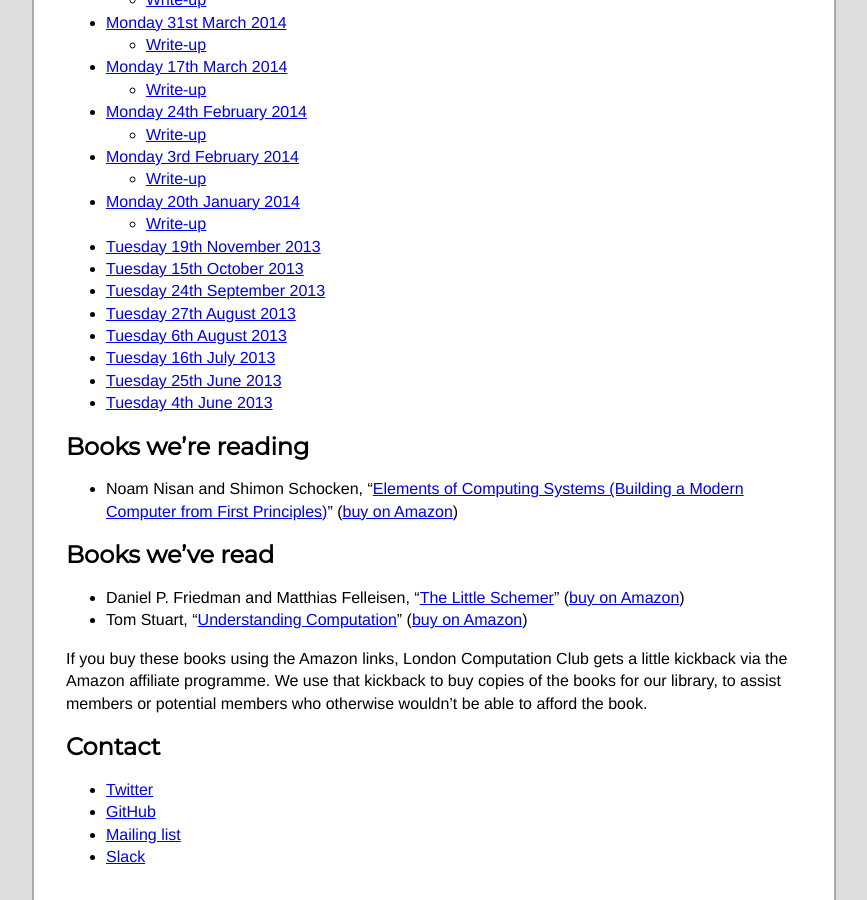
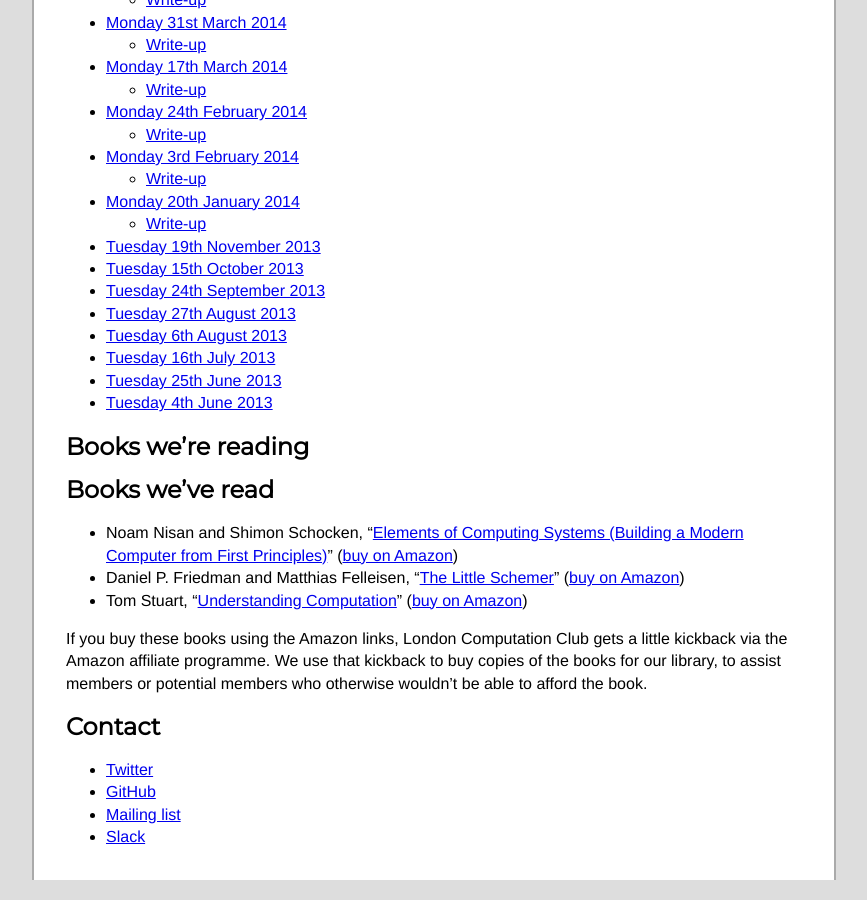
Before and after one commit to computationclub/computationclub.github.io, a Jekyll site: the page built from index.html, in a window 1280 px wide and 900 px high, scrolled down 1895 px. Shown: the whole window, without its empty margins (206-1073 px from the left). Built offline with Jekyll 4.4.1, drawn with Linux system fonts in a browser that asks for light colours; some web fonts are replaced; some of the changed lines change nothing that is shown.

Commit message:
Finish reading NAND2Tetris

```diff
--- a/_data/books.yml
+++ b/_data/books.yml
@@ -5,7 +5,7 @@
   url: http://www.nand2tetris.org/
   amazon_url: http://www.amazon.co.uk/gp/product/0262640686/ref=as_li_tl?ie=UTF8&camp=1634&creative=19450&creativeASIN=0262640686&linkCode=as2&tag=computationclub-21&linkId=V3AATSECLKRZXF6W
   cover_url: /images/books/elements-computing-systems.jpeg
-  current: true
+  current: false
 
 - title: Understanding Computation
   authors:
```
